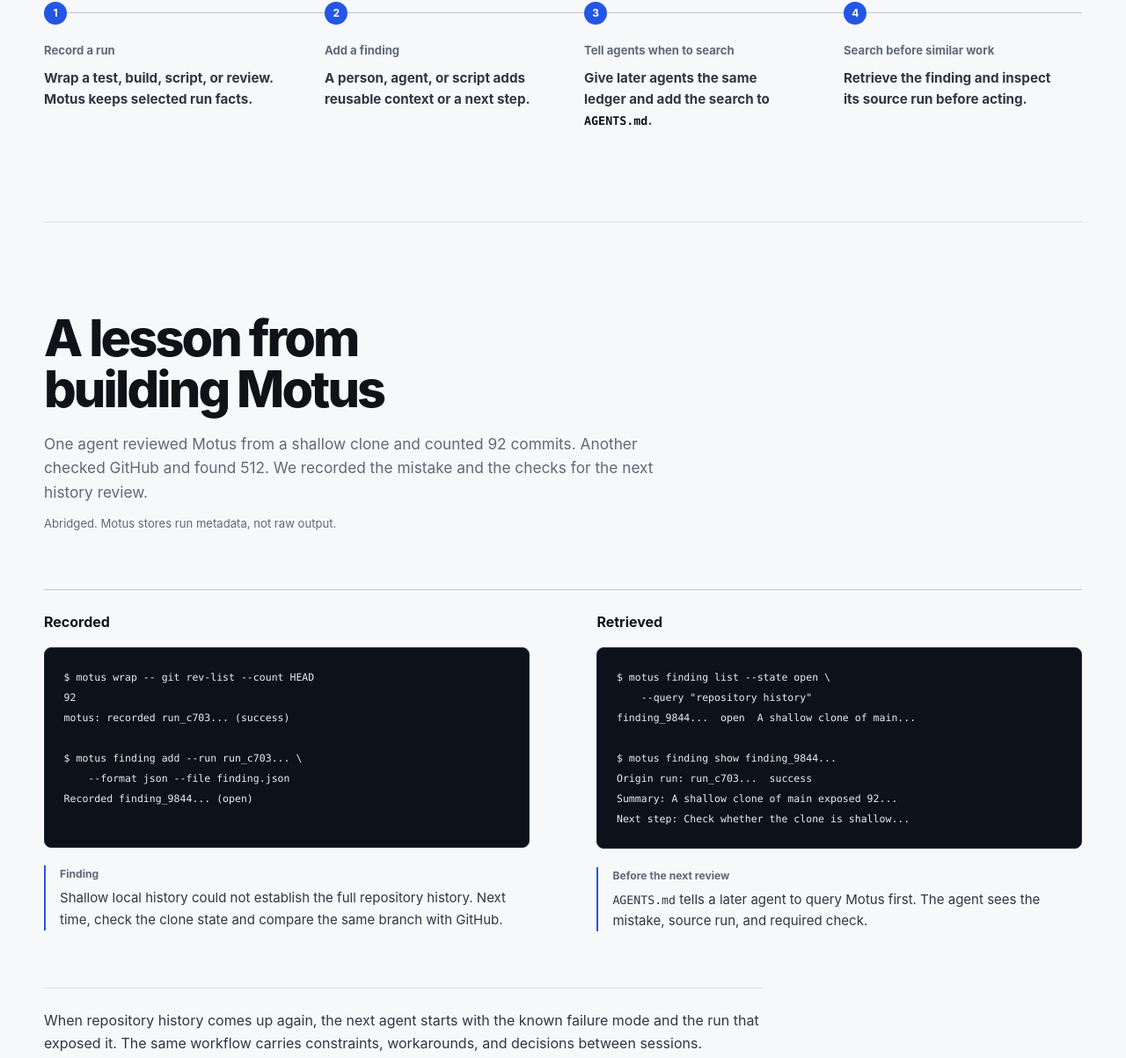
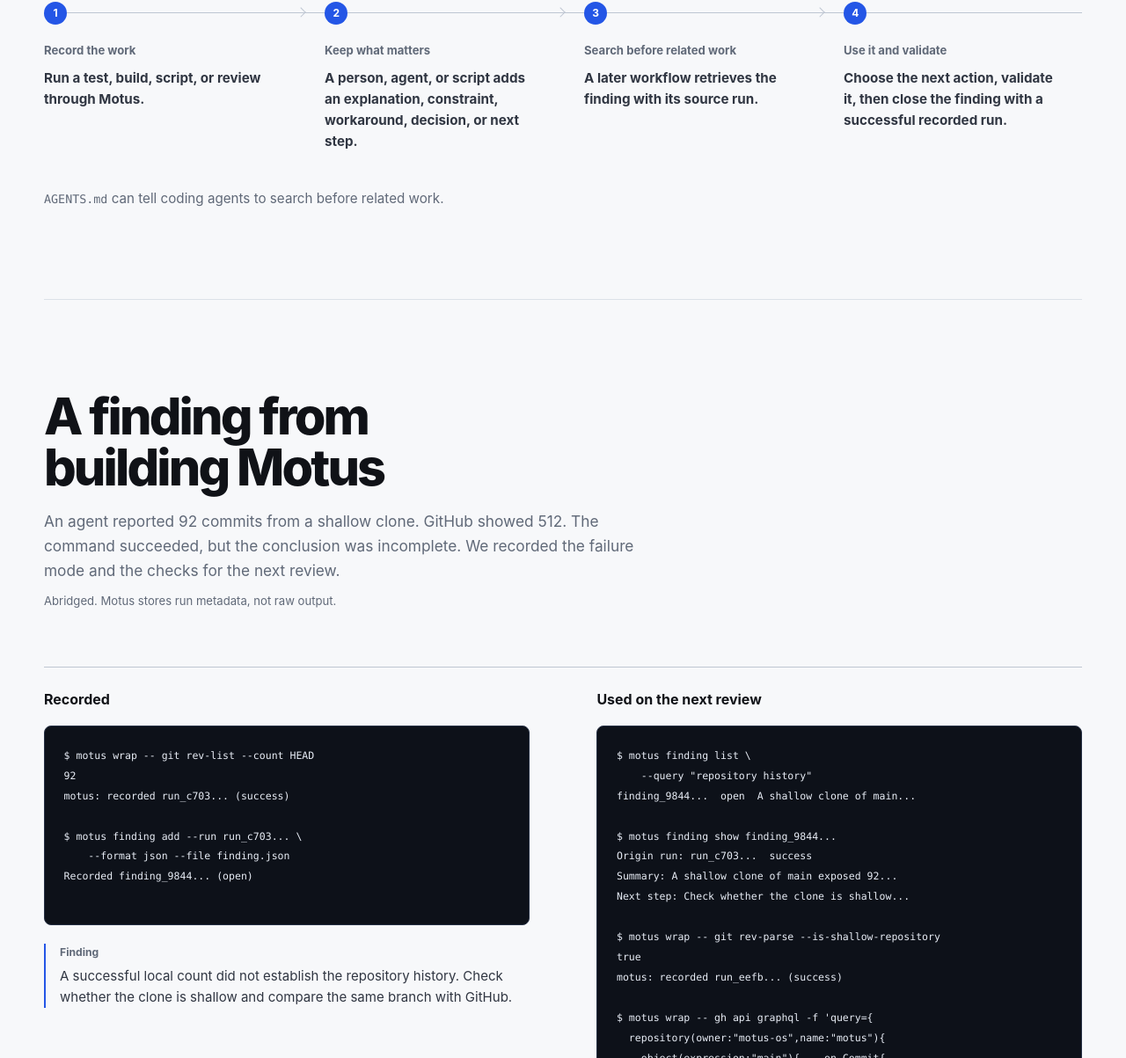
Before and after one commit to motus-os/work-ledger-site, a website: page site/index.html in a window 1280 px wide. Shown: the part 937-2140 px from the top of the page at 88% size. Drawn offline with Linux system fonts and the light colour scheme.

Commit message:
Show how findings change later work (#17)
Clarify the complete workflow, demonstrate how a prior finding changes a later review, and close the example with recorded validation.

```diff
--- a/site/assets/site.css
+++ b/site/assets/site.css
@@ -288,6 +288,18 @@
   left: 1.5rem;
 }
 
+.ledger-sequence li:not(:last-child)::after {
+  position: absolute;
+  top: -0.27rem;
+  right: -0.05rem;
+  width: 0.45rem;
+  height: 0.45rem;
+  border-top: 1px solid var(--rule-strong);
+  border-right: 1px solid var(--rule-strong);
+  content: "";
+  transform: rotate(45deg);
+}
+
 .ledger-sequence span {
   display: block;
   margin-bottom: 0.55rem;
@@ -305,6 +317,13 @@
 
 .ledger-sequence code {
   color: var(--ink);
+}
+
+.workflow-note {
+  max-width: 46rem;
+  margin: 2.5rem 0 0;
+  color: var(--muted);
+  font-size: 0.95rem;
 }
 
 .section {
@@ -593,6 +612,11 @@
     top: 0;
     left: -0.83rem;
   }
+
+  .ledger-sequence li::after,
+  .ledger-sequence li:not(:last-child)::after {
+    display: none;
+  }
 }
 
 @media (max-width: 680px) {
--- a/site/index.html
+++ b/site/index.html
@@ -4,7 +4,7 @@
   <meta charset="utf-8">
   <meta name="viewport" content="width=device-width, initial-scale=1">
   <title>Motus Work Ledger | Context tied to recorded work</title>
-  <meta name="description" content="Motus links explanations, constraints, workarounds, and decisions to recorded command runs so developers and coding agents can find them before similar work.">
+  <meta name="description" content="Motus connects explanations, constraints, workarounds, and decisions to recorded command runs so later agents can use them before similar work.">
   <link rel="canonical" href="https://www.motussupra.com/">
   <meta property="og:type" content="website">
   <meta property="og:title" content="Motus Work Ledger">
@@ -43,7 +43,7 @@
     <section class="hero shell" aria-labelledby="hero-title">
       <div class="hero-copy">
         <h1 id="hero-title">Record the context your next agent will need.</h1>
-        <p class="hero-lede">Motus links authored explanations, constraints, workarounds, and decisions to recorded run facts. Later agents can search the same ledger before similar work.</p>
+        <p class="hero-lede">Motus connects explanations, constraints, workarounds, and decisions to command runs. Later agents can find both before similar work instead of repeating the investigation.</p>
         <div class="hero-actions">
           <a class="button" href="#install">Install Motus</a>
           <a class="text-link" href="#workflow">See how it works</a>
@@ -58,28 +58,29 @@
 
       <ol class="ledger-sequence" aria-label="The Motus workflow">
         <li>
-          <span>Record a run</span>
-          <strong>Wrap a test, build, script, or review. Motus keeps selected run facts.</strong>
+          <span>Record the work</span>
+          <strong>Run a test, build, script, or review through Motus.</strong>
         </li>
         <li>
-          <span>Add a finding</span>
-          <strong>A person, agent, or script adds reusable context or a next step.</strong>
+          <span>Keep what matters</span>
+          <strong>A person, agent, or script adds an explanation, constraint, workaround, decision, or next step.</strong>
         </li>
         <li>
-          <span>Tell agents when to search</span>
-          <strong>Give later agents the same ledger and add the search to <code>AGENTS.md</code>.</strong>
+          <span>Search before related work</span>
+          <strong>A later workflow retrieves the finding with its source run.</strong>
         </li>
         <li>
-          <span>Search before similar work</span>
-          <strong>Retrieve the finding and inspect its source run before acting.</strong>
+          <span>Use it and validate</span>
+          <strong>Choose the next action, validate it, then close the finding with a successful recorded run.</strong>
         </li>
       </ol>
+      <p class="workflow-note"><code>AGENTS.md</code> can tell coding agents to search before related work.</p>
     </section>
 
     <section class="section shell" id="example" aria-labelledby="example-title">
       <div class="section-intro">
-        <h2 id="example-title">A lesson from building Motus</h2>
-        <p>One agent reviewed Motus from a shallow clone and counted 92 commits. Another checked GitHub and found 512. We recorded the mistake and the checks for the next history review.</p>
+        <h2 id="example-title">A finding from building Motus</h2>
+        <p>An agent reported 92 commits from a shallow clone. GitHub showed 512. The command succeeded, but the conclusion was incomplete. We recorded the failure mode and the checks for the next review.</p>
         <p class="output-note">Abridged. Motus stores run metadata, not raw output.</p>
       </div>
 
@@ -95,35 +96,55 @@
 Recorded finding_9844... (open)</code></pre>
           <div class="authored-note">
             <span>Finding</span>
-            <p>Shallow local history could not establish the full repository history. Next time, check the clone state and compare the same branch with GitHub.</p>
+            <p>A successful local count did not establish the repository history. Check whether the clone is shallow and compare the same branch with GitHub.</p>
           </div>
         </article>
 
         <article class="story-part" aria-labelledby="later-title">
-          <h3 id="later-title">Retrieved</h3>
-          <pre tabindex="0"><code>$ motus finding list --state open \
+          <h3 id="later-title">Used on the next review</h3>
+          <pre tabindex="0"><code>$ motus finding list \
     --query "repository history"
 finding_9844...  open  A shallow clone of main...
 
 $ motus finding show finding_9844...
 Origin run: run_c703...  success
 Summary: A shallow clone of main exposed 92...
-Next step: Check whether the clone is shallow...</code></pre>
+Next step: Check whether the clone is shallow...
+
+$ motus wrap -- git rev-parse --is-shallow-repository
+true
+motus: recorded run_eefb... (success)
+
+$ motus wrap -- gh api graphql -f 'query={
+  repository(owner:"motus-os",name:"motus"){
+    object(expression:"main"){... on Commit{
+      history{totalCount}
+    }}
+  }
+}' \
+    --jq '.data.repository.object.history.totalCount'
+512
+motus: recorded run_7498... (success)
+
+$ printf '%s\n' 'Remote history checked.' | \
+    motus finding close finding_9844... \
+      --disposition resolved --run run_7498... --file -
+Closed finding_9844... (resolved)</code></pre>
           <div class="authored-note">
-            <span>Before the next review</span>
-            <p><code>AGENTS.md</code> tells a later agent to query Motus first. The agent sees the mistake, source run, and required check.</p>
+            <span>Changed action</span>
+            <p>The agent checks the clone and remote before reporting a count instead of trusting the successful local command.</p>
           </div>
         </article>
       </div>
 
-      <p class="example-context">When repository history comes up again, the next agent starts with the known failure mode and the run that exposed it. The same workflow carries constraints, workarounds, and decisions between sessions.</p>
+      <p class="example-context">The next review starts with the finding, records the missing evidence, avoids the incorrect conclusion, and closes the finding.</p>
     </section>
 
     <section class="section shell" id="install" aria-labelledby="install-title">
       <div class="section-intro">
         <h2 id="install-title">Install</h2>
-        <p><a href="https://github.com/motus-os/work-ledger/releases/latest">Download Motus</a> for macOS, Linux, or Windows, or install with Go. Record a test, build, script, or review you already run.</p>
-        <p class="state-note">Motus creates <code>.motus/ledger.db</code> at the Git root. Add <code>.motus/</code> to <code>.gitignore</code>. Use one state directory wherever people, agents, scripts, or CI need the same records.</p>
+        <p><a href="https://github.com/motus-os/work-ledger/releases/latest">Download Motus</a> for macOS, Linux, or Windows, or install with Go. Start with a command you already run.</p>
+        <p class="state-note">Motus creates <code>.motus/ledger.db</code> at the Git root or current directory outside Git. Add <code>.motus/</code> to <code>.gitignore</code>. Choose an explicit state directory for records shared across workspaces.</p>
       </div>
 
       <div class="start-commands" aria-label="Install and first-use commands">
@@ -142,7 +163,7 @@
       </div>
 
       <p class="documentation-link"><a href="https://github.com/motus-os/work-ledger#readme">Read the documentation</a></p>
-      <p class="trust-line">Motus runs on demand, uses SQLite, and requires no account or hosted service. It does not upload the ledger or store raw command output.</p>
+      <p class="trust-line">Motus runs on demand, uses SQLite, and needs no account or server. It does not upload the ledger or store raw command output.</p>
     </section>
   </main>
 
```
Also changed, not shown: scripts/check-site.mjs (+5 -17 lines), site/privacy.html (+1 -1 lines).
